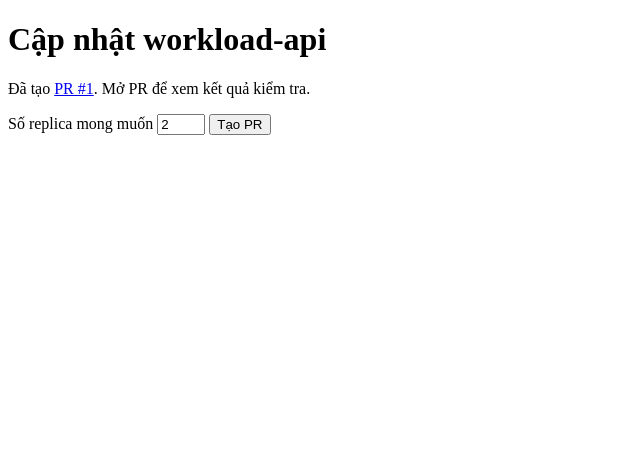
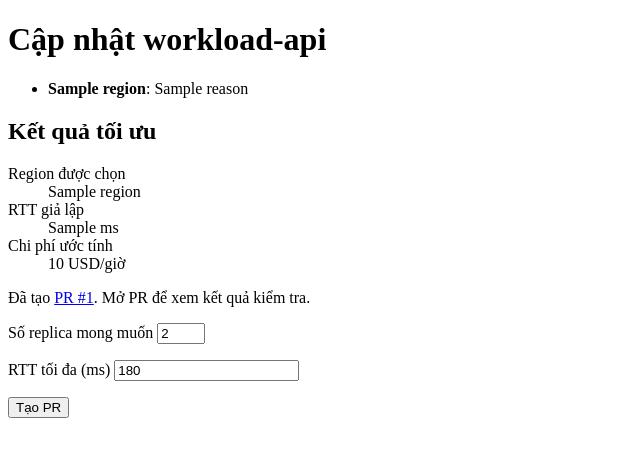
Before and after one commit to TheAnh-05-UIT/gitops-platform, a Flask app: template portal/templates/deploy.html in a window 1280 px wide. Shown: the top 457 px of the page, without its empty margins (0-640 px from the left). Run offline with Flask 3, Linux system fonts and the light colour scheme; the template is opened without the code that fills it: most values are stand-ins (such as "Sample title", 1, 10 or a date in 2020).

Commit message:
feat: integrate placement optimizer into developer portal

```diff
--- a/portal/app.py
+++ b/portal/app.py
@@ -2,8 +2,10 @@ import os
 import secrets
 
 from flask import Flask, abort, render_template, request, session
+from pulp import PulpSolverError
 
-from portal.github_client import GitHubError, create_replica_pull_request
+from optimizer.ilp import read_csv, solve_placement
+from portal.github_client import GitHubError, create_placement_pull_request
 
 app = Flask(__name__)
 app.secret_key = secrets.token_hex(32)
@@ -16,18 +18,57 @@ def deploy():
     if request.method == "GET":
         return render_template("deploy.html", csrf_token=csrf_token)
 
+    submitted_token = request.form.get("csrf_token", "")
     if not secrets.compare_digest(
-        csrf_token, request.form.get("csrf_token", "")
+        csrf_token.encode("utf-8"),
+        submitted_token.encode("utf-8"),
     ):
         abort(400)
 
     replicas = request.form.get("replicas", type=int)
-    if replicas not in (1, 2, 3):
+    max_rtt_ms = request.form.get("max_rtt_ms", type=int)
+
+    if replicas not in (1, 2, 3) or max_rtt_ms is None or max_rtt_ms <= 0:
         return render_template(
             "deploy.html",
             csrf_token=csrf_token,
-            error="Số replica phải là 1, 2 hoặc 3.",
+            error="Số replica phải là 1, 2 hoặc 3 và RTT tối đa phải lớn hơn 0 ms.",
         ), 400
+
+    try:
+        regions = read_csv("regions.csv", "region")
+        latency = read_csv("latency.csv", "region")
+        service = read_csv("services.csv", "service")["workload-api"]
+
+        placement = solve_placement(
+            regions,
+            latency,
+            cpu_mcpu=int(service["cpu_mcpu_per_replica"]) * replicas,
+            memory_mib=int(service["memory_mib_per_replica"]) * replicas,
+            max_rtt_ms=max_rtt_ms,
+        )
+    except (OSError, KeyError, ValueError, PulpSolverError):
+        app.logger.exception("Placement optimization failed")
+        return render_template(
+            "deploy.html",
+            csrf_token=csrf_token,
+            error="Không chạy được bộ tối ưu. Kiểm tra dữ liệu CSV và log Flask.",
+        ), 500
+
+    if placement["status"] == "Infeasible":
+        return render_template(
+            "deploy.html",
+            csrf_token=csrf_token,
+            error="Không có region đáp ứng yêu cầu.",
+            rejected=placement["rejected"],
+        ), 422
+
+    if placement["status"] != "Optimal":
+        return render_template(
+            "deploy.html",
+            csrf_token=csrf_token,
+            error=f"Bộ giải trả về trạng thái {placement['status']}.",
+        ), 503
 
     repository = os.environ.get("GITOPS_CONFIG_REPO")
     token = os.environ.get("PORTAL_GITHUB_TOKEN")
@@ -40,19 +81,28 @@ def deploy():
         ), 500
 
     try:
-        pull_request = create_replica_pull_request(repository, token, replicas)
+        pull_request = create_placement_pull_request(
+            repository=repository,
+            token=token,
+            replicas=replicas,
+            region=placement["region"],
+        )
     except GitHubError as error:
-        return render_template(
-            "deploy.html", csrf_token=csrf_token, error=str(error)
-        ), 502
-
-    if pull_request is None:
         return render_template(
             "deploy.html",
             csrf_token=csrf_token,
-            notice="Nhánh main đã có số replica này.",
-        )
+            placement=placement,
+            error=str(error),
+        ), 502
 
     return render_template(
-        "deploy.html", csrf_token=csrf_token, pull_request=pull_request
+        "deploy.html",
+        csrf_token=csrf_token,
+        placement=placement,
+        pull_request=pull_request,
+        notice=(
+            "Nhánh main đã có cùng số replica và region."
+            if pull_request is None
+            else None
+        ),
     )
--- a/portal/github_client.py
+++ b/portal/github_client.py
@@ -6,8 +6,15 @@ import requests
 
 VALUES_PATH = "apps/workload-api/values.yaml"
 BASE_BRANCH = "main"
+
 REPLICA_LINE = re.compile(
-    r"^(replicaCount:[ \t]*)([0-9]+)(?=[ \t]*(?:#.*)?$)",
+    r"^(replicaCount:[ \t]*)([0-9]+)(?=[ \t]*(?:#[^\r\n]*)?\r?$)",
+    flags=re.MULTILINE,
+)
+
+REGION_LINE = re.compile(
+    r"^(nodeSelector:[ \t]*\r?\n[ \t]+idp\.example\.com/region:[ \t]*)"
+    r"([a-z0-9-]+)(?=[ \t]*(?:#[^\r\n]*)?\r?$)",
     flags=re.MULTILINE,
 )
 
@@ -37,45 +44,70 @@ def github_request(method, url, token, **kwargs):
             message = response.json().get("message", "Yêu cầu thất bại.")
         except ValueError:
             message = "GitHub trả về phản hồi không đọc được."
+
         raise GitHubError(f"GitHub API {response.status_code}: {message}")
 
     return response.json()
 
 
-def create_replica_pull_request(repository, token, replicas):
+def create_placement_pull_request(repository, token, replicas, region):
     repo_url = f"https://api.github.com/repos/{repository}"
     file_url = f"{repo_url}/contents/{VALUES_PATH}"
 
     base_ref = github_request(
-        "GET", f"{repo_url}/git/ref/heads/{BASE_BRANCH}", token
+        "GET",
+        f"{repo_url}/git/ref/heads/{BASE_BRANCH}",
+        token,
     )
     base_sha = base_ref["object"]["sha"]
 
     values_file = github_request(
-        "GET", file_url, token, params={"ref": base_sha}
+        "GET",
+        file_url,
+        token,
+        params={"ref": base_sha},
     )
     original = base64.b64decode(values_file["content"]).decode("utf-8")
-    matches = list(REPLICA_LINE.finditer(original))
 
-    if len(matches) != 1:
-        raise GitHubError("Cần đúng một dòng replicaCount dạng số trong values.yaml.")
+    replica_matches = list(REPLICA_LINE.finditer(original))
+    region_matches = list(REGION_LINE.finditer(original))
 
-    if int(matches[0].group(2)) == replicas:
+    if len(replica_matches) != 1 or len(region_matches) != 1:
+        raise GitHubError(
+            "values.yaml cần có đúng một dòng replicaCount dạng số và "
+            "một nhãn idp.example.com/region trong nodeSelector."
+        )
+
+    current_replicas = int(replica_matches[0].group(2))
+    current_region = region_matches[0].group(2)
+
+    if current_replicas == replicas and current_region == region:
         return None
 
     updated = REPLICA_LINE.sub(
-        lambda match: f"{match.group(1)}{replicas}", original, count=1
+        lambda match: f"{match.group(1)}{replicas}",
+        original,
+        count=1,
     )
-    branch = f"portal/workload-api-replicas-{uuid4().hex[:8]}"
+    updated = REGION_LINE.sub(
+        lambda match: f"{match.group(1)}{region}",
+        updated,
+        count=1,
+    )
+
+    branch = f"portal/workload-api-placement-{uuid4().hex[:8]}"
+    title = f"chore: place workload API in {region} with {replicas} replicas"
 
     github_request(
         "POST",
         f"{repo_url}/git/refs",
         token,
-        json={"ref": f"refs/heads/{branch}", "sha": base_sha},
+        json={
+            "ref": f"refs/heads/{branch}",
+            "sha": base_sha,
+        },
     )
 
-    title = f"chore: scale workload API to {replicas} replicas"
     try:
         github_request(
             "PUT",
@@ -88,6 +120,7 @@ def create_replica_pull_request(repository, token, replicas):
                 "branch": branch,
             },
         )
+
         return github_request(
             "POST",
             f"{repo_url}/pulls",
@@ -96,7 +129,10 @@ def create_replica_pull_request(repository, token, replicas):
                 "title": title,
                 "head": branch,
                 "base": BASE_BRANCH,
-                "body": f"Requested from the Developer Portal: {replicas} replicas.",
+                "body": (
+                    f"Requested from the Developer Portal: "
+                    f"{replicas} replica(s) in {region}."
+                ),
             },
         )
     except GitHubError as error:
--- a/portal/templates/deploy.html
+++ b/portal/templates/deploy.html
@@ -2,6 +2,7 @@
 <html lang="vi">
   <head>
     <meta charset="utf-8">
+    <meta name="viewport" content="width=device-width, initial-scale=1">
     <title>Developer Portal</title>
   </head>
   <body>
@@ -10,6 +11,30 @@
 
       {% if error %}
       <p role="alert">{{ error }}</p>
+      {% endif %}
+
+      {% if rejected %}
+      <ul>
+        {% for region, reasons in rejected.items() %}
+        <li><strong>{{ region }}</strong>: {{ reasons | join(", ") }}</li>
+        {% endfor %}
+      </ul>
+      {% endif %}
+
+      {% if placement %}
+      <section aria-labelledby="placement-heading">
+        <h2 id="placement-heading">Kết quả tối ưu</h2>
+        <dl>
+          <dt>Region được chọn</dt>
+          <dd>{{ placement.region }}</dd>
+
+          <dt>RTT giả lập</dt>
+          <dd>{{ placement.rtt_ms }} ms</dd>
+
+          <dt>Chi phí ước tính</dt>
+          <dd>{{ placement.estimated_cost_usd_per_hour }} USD/giờ</dd>
+        </dl>
+      </section>
       {% endif %}
 
       {% if notice %}
@@ -26,9 +51,32 @@
 
       <form method="post">
         <input type="hidden" name="csrf_token" value="{{ csrf_token }}">
-        <label for="replicas">Số replica mong muốn</label>
-        <input id="replicas" name="replicas" type="number"
-               min="1" max="3" value="2" required>
+
+        <p>
+          <label for="replicas">Số replica mong muốn</label>
+          <input
+            id="replicas"
+            name="replicas"
+            type="number"
+            min="1"
+            max="3"
+            value="{{ request.form.get('replicas', '2') }}"
+            required
+          >
+        </p>
+
+        <p>
+          <label for="max_rtt_ms">RTT tối đa (ms)</label>
+          <input
+            id="max_rtt_ms"
+            name="max_rtt_ms"
+            type="number"
+            min="1"
+            value="{{ request.form.get('max_rtt_ms', '180') }}"
+            required
+          >
+        </p>
+
         <button type="submit">Tạo PR</button>
       </form>
     </main>
```
